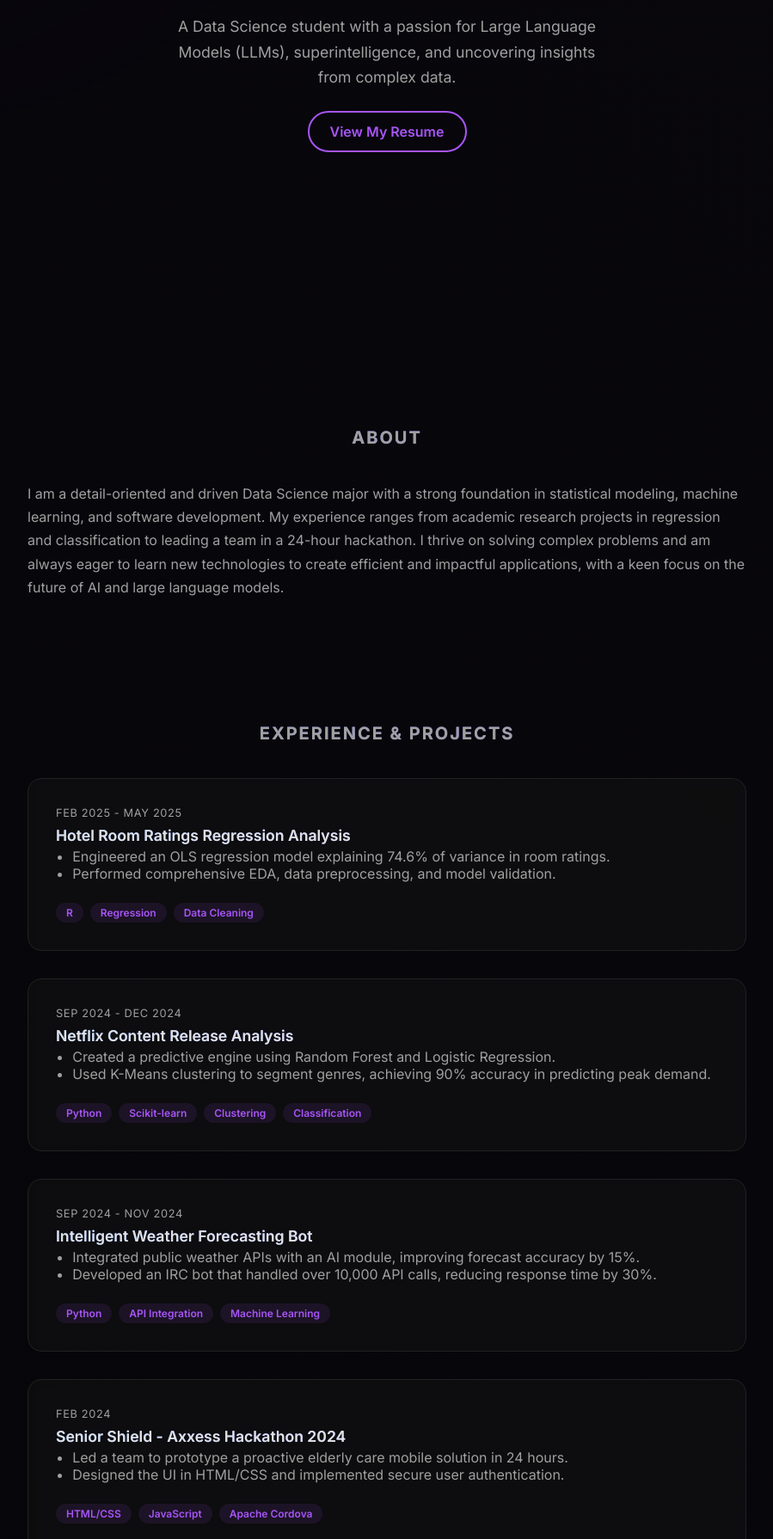
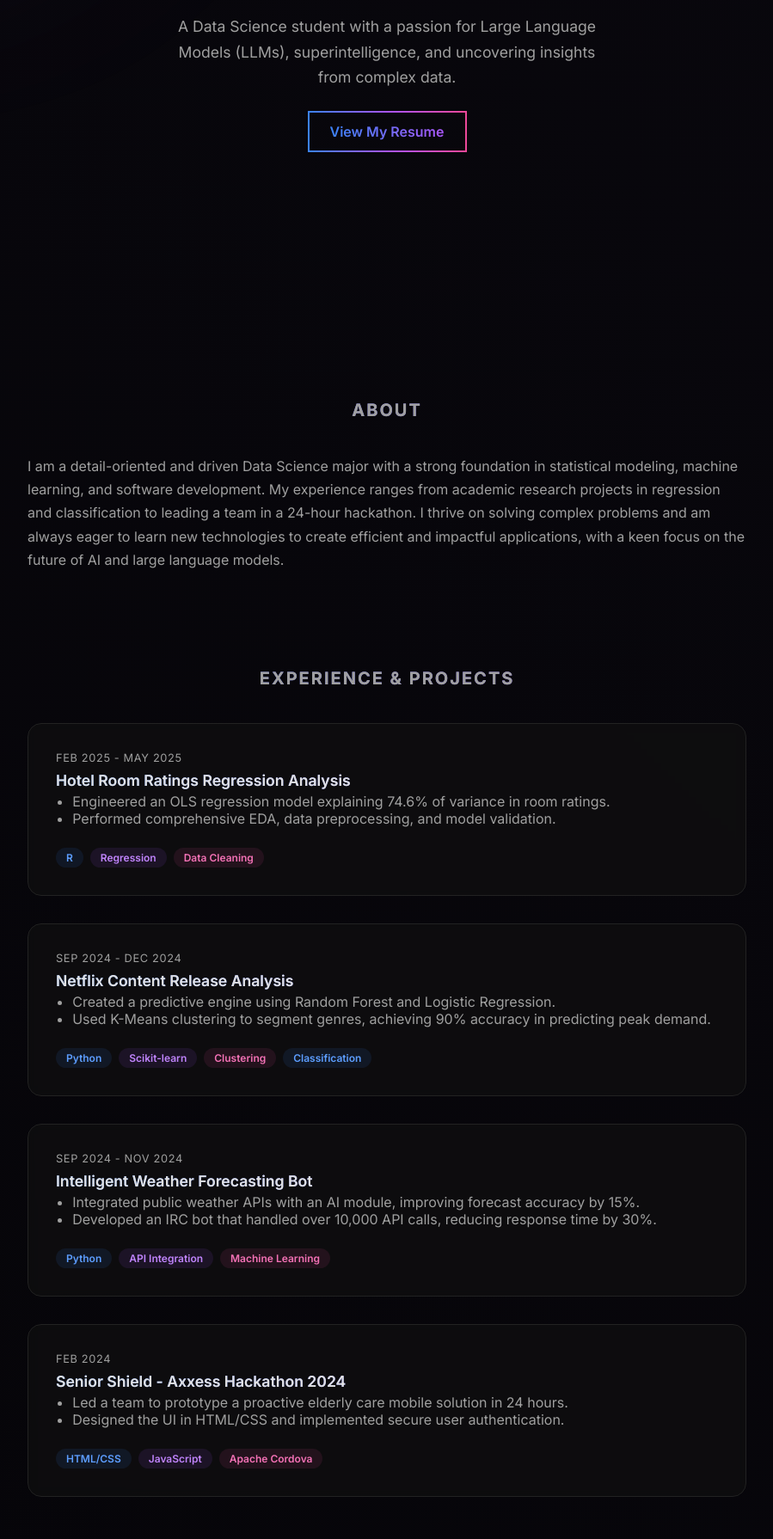
Before and after one commit to sampatb1/Website, a plain HTML site: page index.html in a window 1280 px wide. Shown: the part 420-2210 px from the top of the page at 86% size, without its empty margins (190-1089 px from the left). Drawn offline with Linux system fonts and the light colour scheme.

Commit message:
Update index.html

```diff
--- a/index.html
+++ b/index.html
@@ -21,14 +21,16 @@
             --bg-color-start: #ffffff;
             --bg-color-end: #f0f2f5;
             --text-color: #1a1a1a;
-            --primary-color: #a855f7; /* Static fallback color from gradient */
             --secondary-color: #4a4a4a;
             --card-bg-color: rgba(255, 255, 255, 0.7);
             --header-bg-color: rgba(245, 247, 250, 0.8);
             --card-border-color: #e2e8f0;
             --glow-color: rgba(168, 85, 247, 0.2);
             --nav-link-color: #5f5f5f;
-            --nav-link-active-bg: rgba(168, 85, 247, 0.1);
+            /* Tag Colors */
+            --tag-1-color: #3b82f6; --tag-1-bg: rgba(59, 130, 246, 0.1);
+            --tag-2-color: #a855f7; --tag-2-bg: rgba(168, 85, 247, 0.1);
+            --tag-3-color: #ec4899; --tag-3-bg: rgba(236, 72, 153, 0.1);
         }
 
         body.dark-theme {
@@ -36,14 +38,16 @@
             --bg-color-start: #000000;
             --bg-color-end: #0c0a12;
             --text-color: #e0e0e0;
-            --primary-color: #a855f7; /* Static fallback color from gradient */
             --secondary-color: #a0a0a0;
             --card-bg-color: rgba(17, 17, 17, 0.7);
             --header-bg-color: rgba(5, 5, 5, 0.8);
             --card-border-color: #222;
             --glow-color: rgba(168, 85, 247, 0.15);
             --nav-link-color: #888;
-            --nav-link-active-bg: rgba(168, 85, 247, 0.1);
+            /* Tag Colors */
+            --tag-1-color: #5d9eff; --tag-1-bg: rgba(59, 130, 246, 0.1);
+            --tag-2-color: #c084fc; --tag-2-bg: rgba(168, 85, 247, 0.1);
+            --tag-3-color: #f472b6; --tag-3-bg: rgba(236, 72, 153, 0.1);
         }
 
         /* Base & Animated Background */
@@ -75,22 +79,6 @@
             100% { background-position: 0% 50%; }
         }
 
-        .animated-gradient-text {
-            background: linear-gradient(90deg, var(--grad-color-1), var(--grad-color-2), var(--grad-color-3));
-            background-size: 200% 200%;
-            -webkit-background-clip: text;
-            -webkit-text-fill-color: transparent;
-            animation: waveAnimation 5s ease infinite;
-        }
-
-        .animated-gradient-border {
-            border-color: transparent;
-            background: linear-gradient(var(--card-bg-color), var(--card-bg-color)) padding-box,
-                        linear-gradient(90deg, var(--grad-color-1), var(--grad-color-2), var(--grad-color-3)) border-box;
-            background-size: 200% 200%;
-            animation: waveAnimation 5s ease infinite;
-        }
-
         /* Typography */
         h1, h2, h3, .header-logo {
             background: linear-gradient(90deg, var(--grad-color-1), var(--grad-color-2), var(--grad-color-3));
@@ -98,12 +86,12 @@
             -webkit-background-clip: text;
             -webkit-text-fill-color: transparent;
             animation: waveAnimation 5s ease infinite;
-            color: var(--primary-color); /* Fallback */
+            color: var(--grad-color-2); /* Fallback */
         }
         h2 { font-size: 1.25rem; margin-bottom: 2.5rem; text-transform: uppercase; letter-spacing: 0.1em; text-align: center; color: var(--secondary-color); -webkit-text-fill-color: unset;} /* h2 has different style */
         h3 { color: var(--text-color); font-size: 1.1rem; font-weight: 600; margin-bottom: 0.25rem; transition: color 0.3s ease; -webkit-text-fill-color: unset; }
         p { color: var(--secondary-color); margin-bottom: 1rem; line-height: 1.7; }
-        a { color: var(--primary-color); text-decoration: none; transition: opacity 0.3s ease; }
+        a { color: var(--grad-color-2); text-decoration: none; transition: opacity 0.3s ease; }
         a:hover { opacity: 0.8; }
 
         /* Sticky Header */
@@ -114,16 +102,36 @@
         .header-nav a { font-weight: 600; font-size: 0.9rem; color: var(--nav-link-color); position: relative; padding: 0.5rem 0; }
         .header-nav a::after { content: ''; position: absolute; bottom: 0; left: 0; width: 0; height: 2px; background: linear-gradient(90deg, var(--grad-color-1), var(--grad-color-2), var(--grad-color-3)); background-size: 200%; transition: width 0.3s ease; }
         .header-nav a:hover::after, .header-nav a.active::after { width: 100%; }
-        .header-nav a.active { color: var(--primary-color); }
+        .header-nav a.active {
+             background: linear-gradient(90deg, var(--grad-color-1), var(--grad-color-2), var(--grad-color-3));
+            background-size: 200% 200%;
+            -webkit-background-clip: text;
+            -webkit-text-fill-color: transparent;
+            animation: waveAnimation 5s ease infinite;
+        }
 
         /* Hero Section */
         #hero { height: 100vh; display: flex; flex-direction: column; justify-content: center; align-items: center; text-align: center; }
         #hero h1 { font-size: clamp(2.5rem, 8vw, 4.5rem); min-height: clamp(2.5rem, 8vw, 4.5rem); margin-bottom: 1rem; }
-        .typing-cursor { display: inline-block; width: 4px; height: clamp(2.2rem, 7vw, 4rem); background-color: var(--primary-color); animation: blink 0.7s infinite; margin-left: 8px; vertical-align: text-bottom; }
+        .typing-cursor { display: inline-block; width: 4px; height: clamp(2.2rem, 7vw, 4rem); animation: blink 0.7s infinite; margin-left: 8px; vertical-align: text-bottom;
+            background: linear-gradient(90deg, var(--grad-color-1), var(--grad-color-2), var(--grad-color-3));
+            background-size: 200% 200%;
+            animation: waveAnimation 5s ease infinite, blink 0.7s infinite;
+        }
         @keyframes blink { 50% { opacity: 0; } }
         #hero p { font-size: 1.1rem; max-width: 500px; margin: 1.5rem auto; }
-        .cta-button { display: inline-block; padding: 0.75rem 1.5rem; border: 2px solid; border-radius: 50px; font-weight: 600; transition: all 0.3s ease; color: var(--primary-color); }
-        .cta-button:hover { color: white; border-color: transparent; background: linear-gradient(90deg, var(--grad-color-1), var(--grad-color-2), var(--grad-color-3)); background-size: 200% 200%; animation: waveAnimation 5s ease infinite; box-shadow: 0 5px 15px var(--glow-color);}
+        .cta-button { display: inline-block; padding: 0.75rem 1.5rem; border: 2px solid; border-radius: 50px; font-weight: 600; transition: all 0.3s ease;
+             border-image: linear-gradient(90deg, var(--grad-color-1), var(--grad-color-2), var(--grad-color-3)) 1;
+        }
+        .cta-button span {
+            background: linear-gradient(90deg, var(--grad-color-1), var(--grad-color-2), var(--grad-color-3));
+            background-size: 200% 200%;
+            -webkit-background-clip: text;
+            -webkit-text-fill-color: transparent;
+            animation: waveAnimation 5s ease infinite;
+        }
+        .cta-button:hover { color: white; border-image: none; border-color: transparent; background: linear-gradient(90deg, var(--grad-color-1), var(--grad-color-2), var(--grad-color-3)); background-size: 200% 200%; animation: waveAnimation 5s ease infinite; box-shadow: 0 5px 15px var(--glow-color);}
+        .cta-button:hover span { -webkit-text-fill-color: white; background: none; animation: none; }
 
         /* Fade-in Animation */
         .fade-in-up { opacity: 0; transform: translateY(20px); transition: opacity 0.6s ease-out, transform 0.6s ease-out; }
@@ -132,8 +140,8 @@
         .fade-in-up.visible { opacity: 1; transform: translateY(0); }
 
         /* Content Sections */
-        .content-section { padding: 4rem 0; opacity: 0; transform: translateY(40px); transition: opacity 0.8s ease-out, transform 0.8s ease-out; }
-        #about.content-section { padding-top: 4rem; }
+        .content-section { padding: 2rem 0; opacity: 0; transform: translateY(40px); transition: opacity 0.8s ease-out, transform 0.8s ease-out; }
+        #experience.content-section { padding-top: 4rem; }
         .content-section.visible { opacity: 1; transform: translateY(0); }
 
         /* Experience Section Cards */
@@ -142,7 +150,10 @@
         .experience-item .date { font-size: 0.8rem; color: var(--secondary-color); margin-bottom: 0.5rem; text-transform: uppercase; letter-spacing: 0.05em; }
         .experience-item ul { padding-left: 1.2rem; color: var(--secondary-color); }
         .tech-tags { margin-top: 1.5rem; display: flex; flex-wrap: wrap; gap: 0.5rem; }
-        .tech-tags .tag { font-size: 0.75rem; font-weight: 600; padding: 0.25rem 0.75rem; border-radius: 50px; background-color: var(--nav-link-active-bg); color: var(--primary-color); }
+        .tech-tags .tag { font-size: 0.75rem; font-weight: 600; padding: 0.25rem 0.75rem; border-radius: 50px; }
+        .tag.c1 { background-color: var(--tag-1-bg); color: var(--tag-1-color); }
+        .tag.c2 { background-color: var(--tag-2-bg); color: var(--tag-2-color); }
+        .tag.c3 { background-color: var(--tag-3-bg); color: var(--tag-3-color); }
 
         /* Skills Section */
         #skills .skills-container { background-color: var(--card-bg-color); backdrop-filter: blur(5px); padding: 2.5rem; border-radius: 16px; border: 1px solid var(--card-border-color); }
@@ -160,8 +171,8 @@
         @media (max-width: 768px) {
             .header-nav { display: none; }
             #skills ul { columns: 1; }
-            .content-section { padding: 3rem 0; }
-            #about.content-section { padding-top: 3rem; }
+            .content-section { padding: 2rem 0; }
+            #experience.content-section { padding-top: 3rem; }
         }
 
     </style>
@@ -187,7 +198,7 @@
         <section id="hero">
             <h1 id="typing-text"></h1>
             <p class="fade-in-up subtext">A Data Science student with a passion for Large Language Models (LLMs), superintelligence, and uncovering insights from complex data.</p>
-            <a href="Resume.pdf" target="_blank" class="cta-button fade-in-up button">View My Resume</a>
+            <a href="Resume.pdf" target="_blank" class="cta-button fade-in-up button"><span>View My Resume</span></a>
         </section>
 
         <section id="about" class="content-section">
@@ -206,7 +217,7 @@
                         <li>Performed comprehensive EDA, data preprocessing, and model validation.</li>
                     </ul>
                     <div class="tech-tags">
-                        <span class="tag">R</span><span class="tag">Regression</span><span class="tag">Data Cleaning</span>
+                        <span class="tag c1">R</span><span class="tag c2">Regression</span><span class="tag c3">Data Cleaning</span>
                     </div>
                 </div>
                 <div class="experience-item">
@@ -217,7 +228,7 @@
                         <li>Used K-Means clustering to segment genres, achieving 90% accuracy in predicting peak demand.</li>
                     </ul>
                      <div class="tech-tags">
-                        <span class="tag">Python</span><span class="tag">Scikit-learn</span><span class="tag">Clustering</span><span class="tag">Classification</span>
+                        <span class="tag c1">Python</span><span class="tag c2">Scikit-learn</span><span class="tag c3">Clustering</span><span class="tag c1">Classification</span>
                     </div>
                 </div>
                 <div class="experience-item">
@@ -228,7 +239,7 @@
                         <li>Developed an IRC bot that handled over 10,000 API calls, reducing response time by 30%.</li>
                     </ul>
                      <div class="tech-tags">
-                        <span class="tag">Python</span><span class="tag">API Integration</span><span class="tag">Machine Learning</span>
+                        <span class="tag c1">Python</span><span class="tag c2">API Integration</span><span class="tag c3">Machine Learning</span>
                     </div>
                 </div>
                 <div class="experience-item">
@@ -239,7 +250,7 @@
                         <li>Designed the UI in HTML/CSS and implemented secure user authentication.</li>
                     </ul>
                      <div class="tech-tags">
-                        <span class="tag">HTML/CSS</span><span class="tag">JavaScript</span><span class="tag">Apache Cordova</span>
+                        <span class="tag c1">HTML/CSS</span><span class="tag c2">JavaScript</span><span class="tag c3">Apache Cordova</span>
                     </div>
                 </div>
             </div>
```
